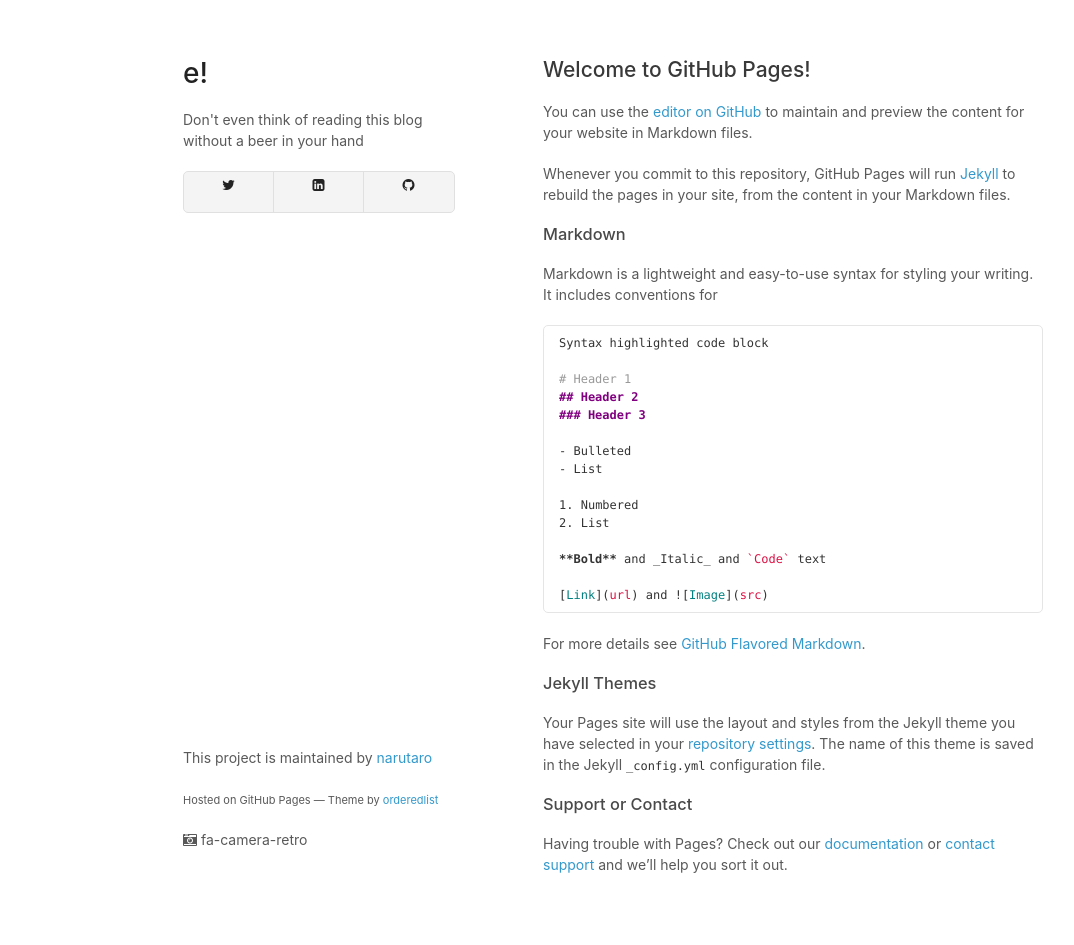
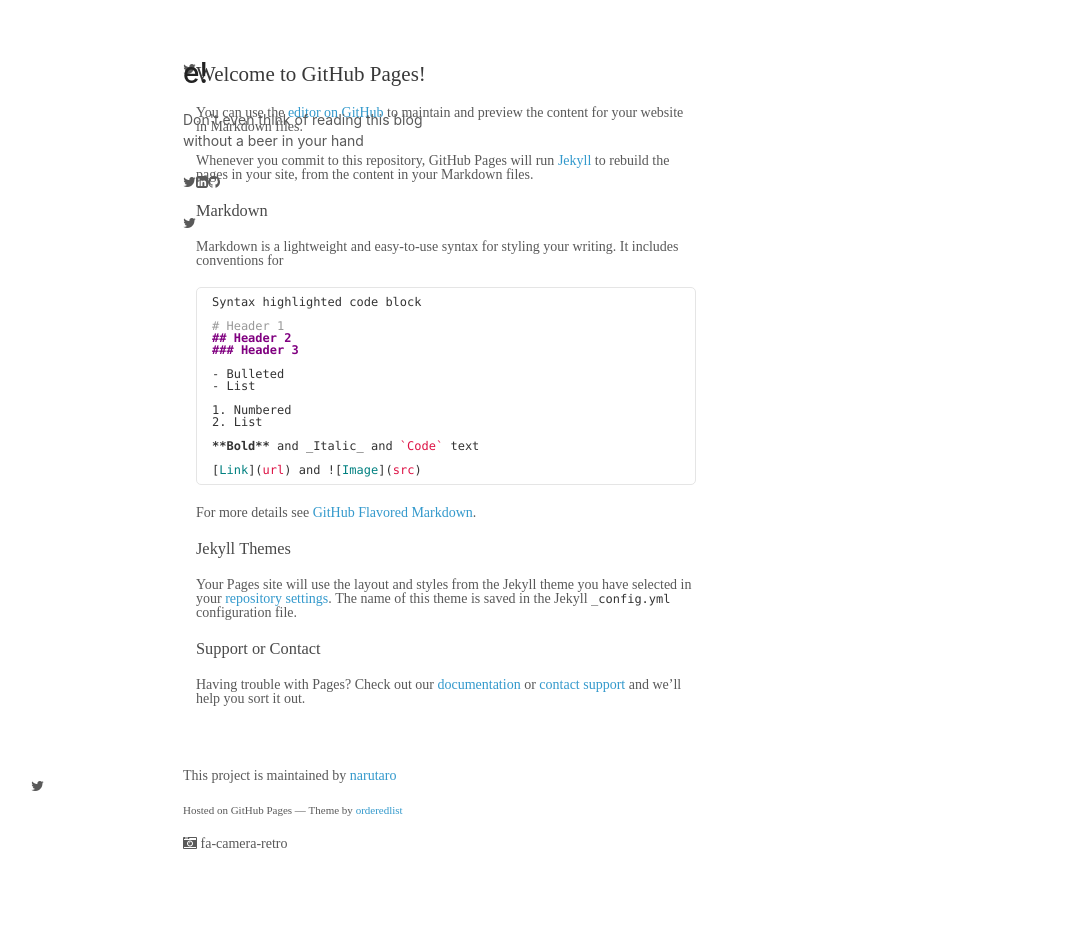
Before and after one commit to narutaro/e, a Jekyll site: the page built from index.md, in a window 1280 px wide. Shown: the whole page, without its empty margins (27-1101 px from the left). Built offline with Jekyll 4.4.1, drawn with Linux system fonts in a browser that asks for light colours; our own code applies the rules of GitHub Pages for plain Markdown files; after the commit the page ends 900 px from its top, so only the background shows below that.

Commit message:
change the location

```diff
--- a/_layouts/default.html
+++ b/_layouts/default.html
@@ -18,11 +18,14 @@
         <h1>{{ page.title }}</h1>
         <p>{{ page.subtitle }}</p>
         <!-- <p class="view"><a href="http://github.com/orderedlist/minimal">View the Project on GitHub <small>orderedlist/minimal</small></a></p> -->
+				<!--
         <ul>
           <li><a href="https://twitter.com/narutaro"><strong><i class="fa fa-twitter" aria-hidden="true"></i></strong></a></li>
           <li><a href="https://www.linkedin.com/in/inouemasayuki"><strong><i class="fa fa-linkedin-square" aria-hidden="true"></i></strong></a></li>
           <li><a href="https://github.com/narutaro/"><strong><i class="fa fa-github" aria-hidden="true"></i></strong></a></li>
         </ul>
+				-->
+				<p><i class="fa fa-twitter" aria-hidden="true"><i class="fa fa-linkedin-square" aria-hidden="true"></i><i class="fa fa-github" aria-hidden="true"></i></p>
       </header>
       <section>
 				{{ content }}
```
